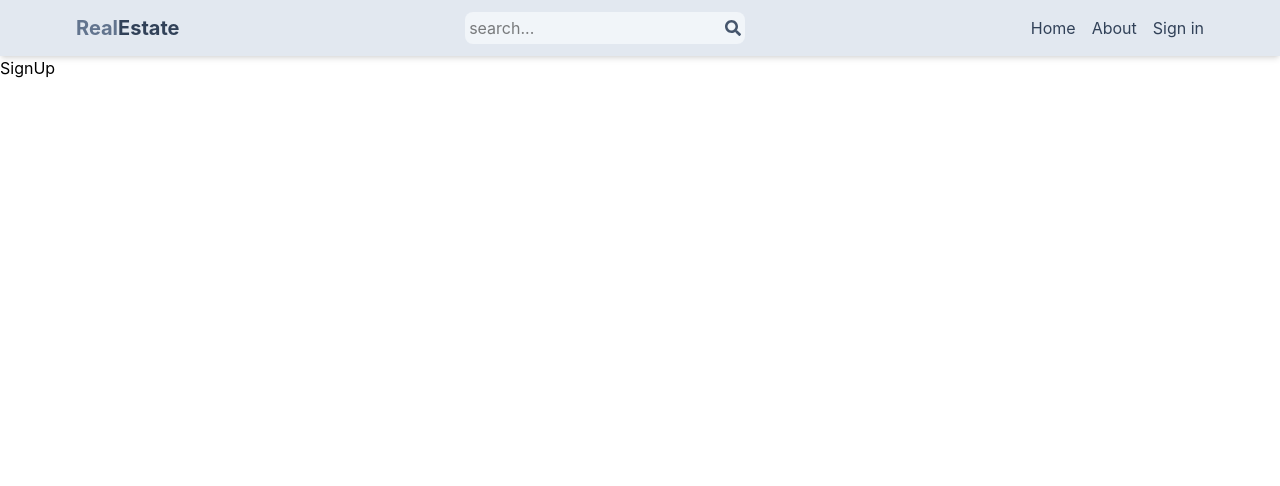
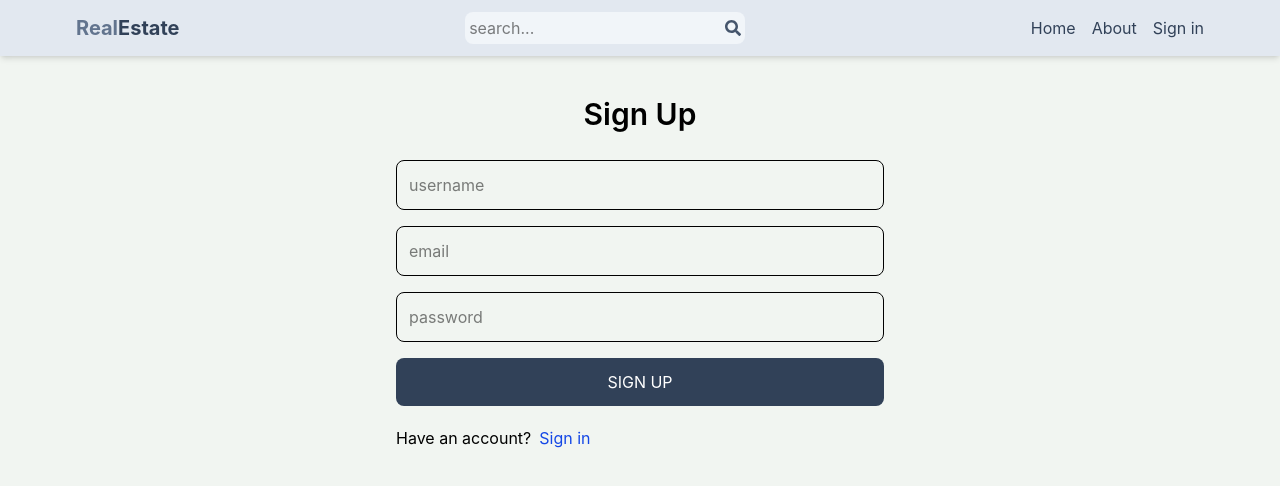
Before and after one commit to Munaimun/real-estate-mern, a React (Vite) app in the folder client/: page /sign-up in a window 1280 px wide. Shown: the top 486 px of the page. Built offline with nearby package versions, Linux system fonts and the light colour scheme.

Commit message:
created the sign up page ui

```diff
--- a/client/src/index.css
+++ b/client/src/index.css
@@ -1 +1,5 @@
 @import "tailwindcss";
+
+body{
+    background-color: rgb(241,245, 241);
+}
--- a/client/src/pages/Signup.jsx
+++ b/client/src/pages/Signup.jsx
@@ -1,5 +1,41 @@
+import { Link } from "react-router-dom";
+
 const SignUp = () => {
-  return <div>SignUp</div>;
+  return (
+    <div className="p-3 max-w-lg mx-auto">
+      <h1 className="text-3xl text-center font-semibold my-7">Sign Up</h1>
+      <form className="flex flex-col gap-4">
+        <input
+          type="text"
+          placeholder="username"
+          className="border p-3 rounded-lg"
+          id="username"
+        />
+        <input
+          type="text"
+          placeholder="email"
+          className="border p-3 rounded-lg"
+          id="email"
+        />
+        <input
+          type="password"
+          placeholder="password"
+          className="border p-3 rounded-lg"
+          id="password"
+        />
+        <button className="bg-slate-700 text-white p-3 rounded-lg uppercase hover:opacity-95 disabled:opacity-80">
+          Sign Up
+        </button>
+      </form>
+
+      <div className="flex gap-2 mt-5">
+        <p>Have an account?</p>
+        <Link to={"/sign-in"}>
+          <span className="text-blue-700">Sign in</span>
+        </Link>
+      </div>
+    </div>
+  );
 };
 
 export default SignUp;
```
